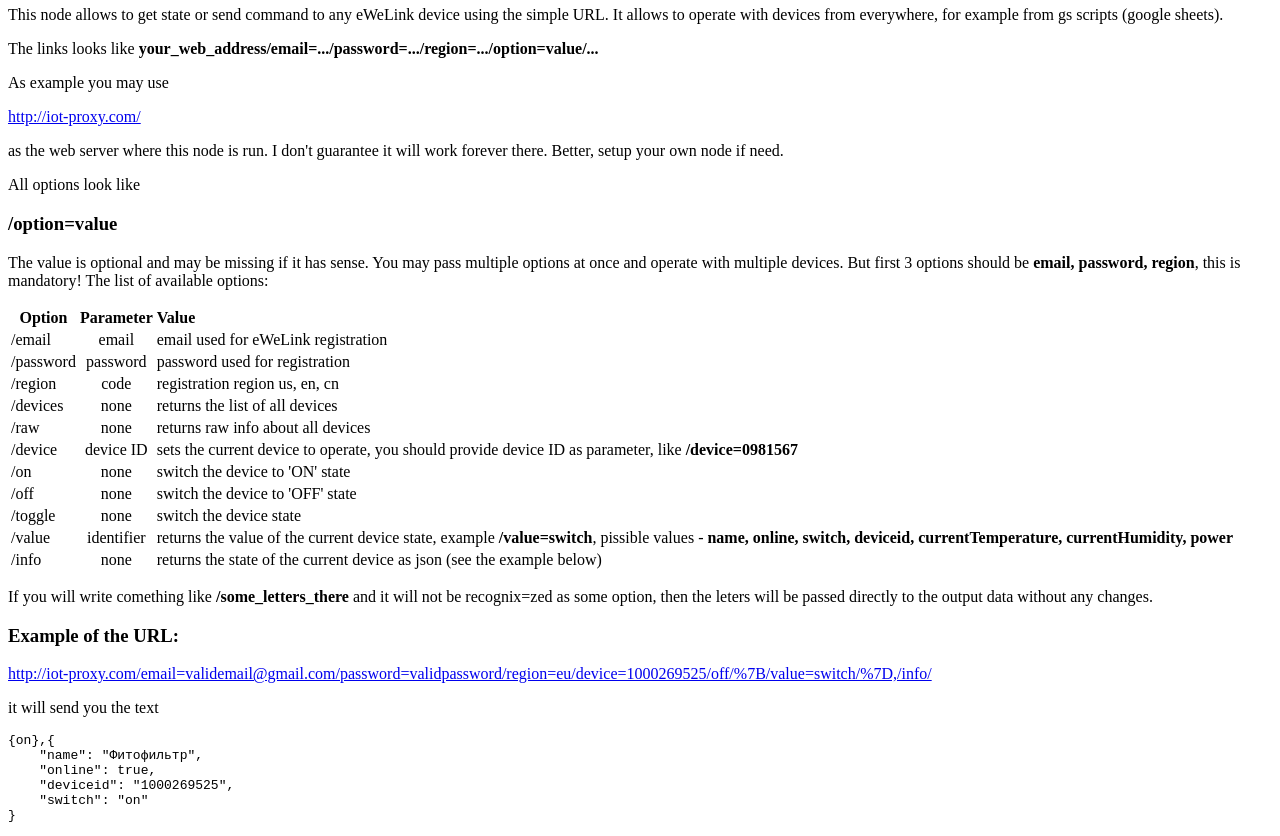
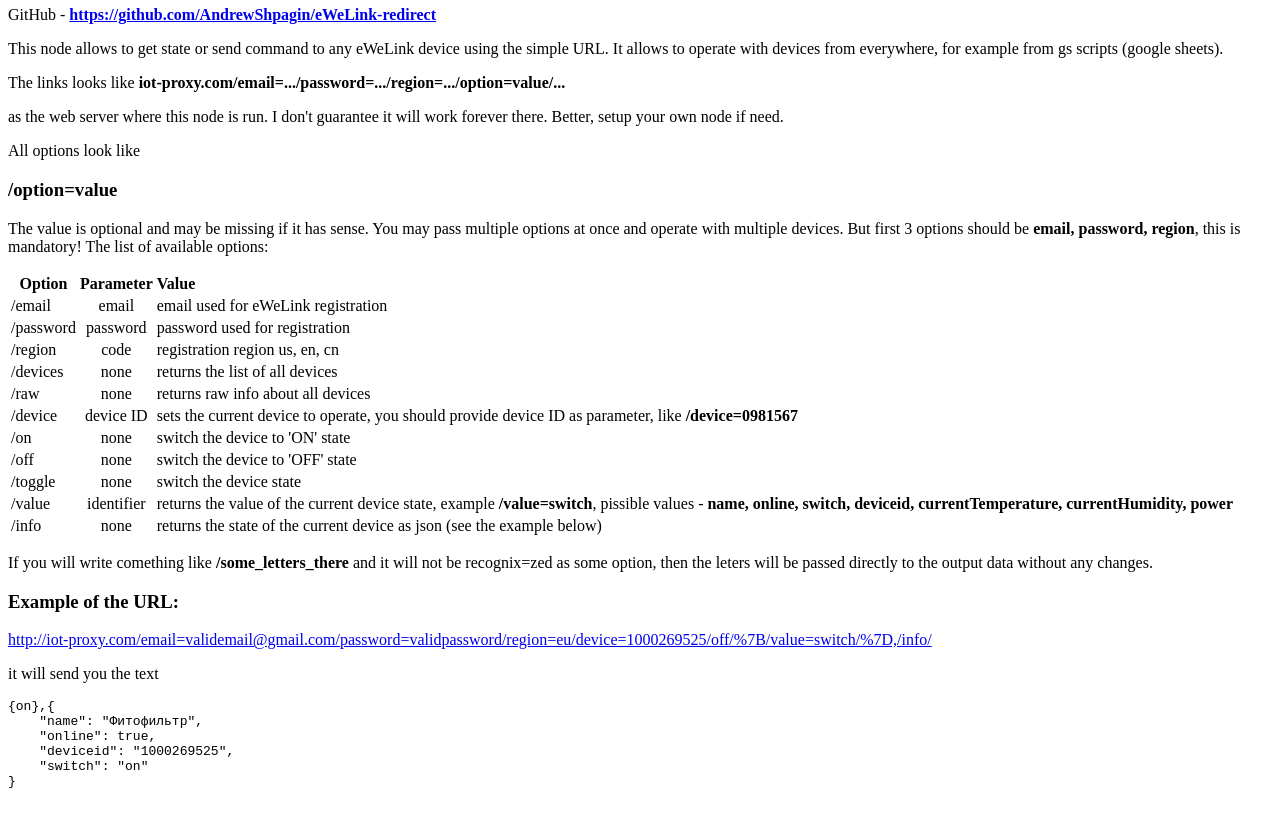
Before and after one commit to AndrewShpagin/eWeLink-redirect, a website: page public/index.html in a window 1280 px wide. Shown: the part 60-896 px from the top of the page. After the commit the page ends 862 px from the top, so only its background shows below. Drawn offline with Linux system fonts and the light colour scheme.

Commit message:
index.html

```diff
--- a/public/index.html
+++ b/public/index.html
@@ -1,14 +1,15 @@
 <html>
 
 <body>
-    <h1 id="ewelink-redirect">eWeLink-redirect</h1>
+    <h1 id="iot-proxy-com">iot-proxy.com</h1>
+    <p>GitHub - <strong><a
+                href="https://github.com/AndrewShpagin/eWeLink-redirect">https://github.com/AndrewShpagin/eWeLink-redirect</a></strong>
+    </p>
     <p>This node allows to get state or send command to any eWeLink device using the simple URL. It allows to operate
         with devices from everywhere, for example from gs scripts (google sheets).</p>
     <p>The links looks like
-        <strong>your_web_address/email=.../password=.../region=.../option=value/...</strong>
+        <strong>iot-proxy.com/email=.../password=.../region=.../option=value/...</strong>
     </p>
-    <p>As example you may use </p>
-    <p><a href="http://iot-proxy.com/">http://iot-proxy.com/</a></p>
     <p>as the web server where this node is run. I don&#39;t guarantee it will work forever there. Better, setup your
         own node if need.</p>
     <p>All options look like</p>
@@ -101,7 +102,6 @@
     <span class="hljs-string">"switch"</span>: <span class="hljs-string">"on"</span>
 }
 </code></pre>
-
 </body>
 
 </html>
```
